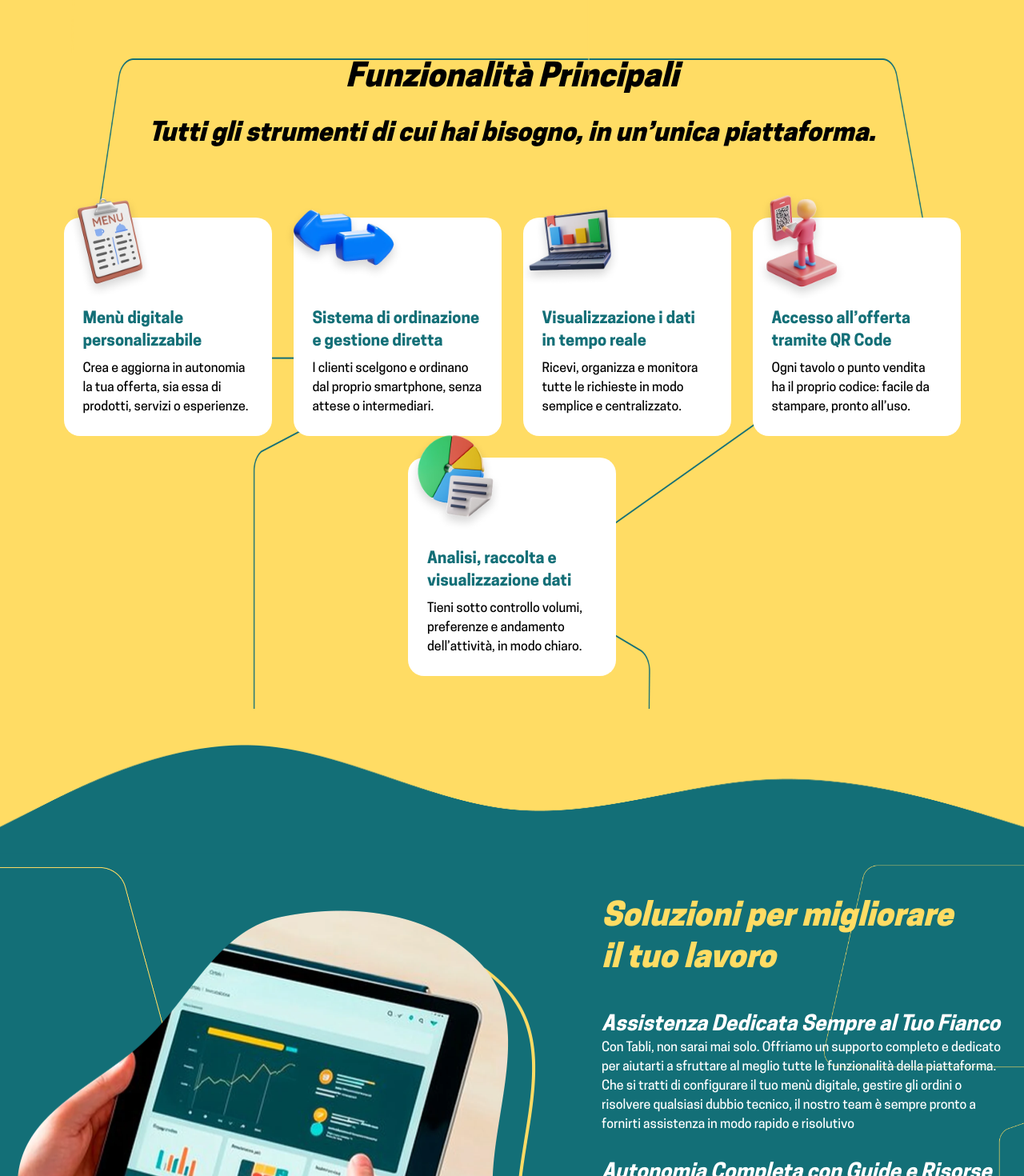
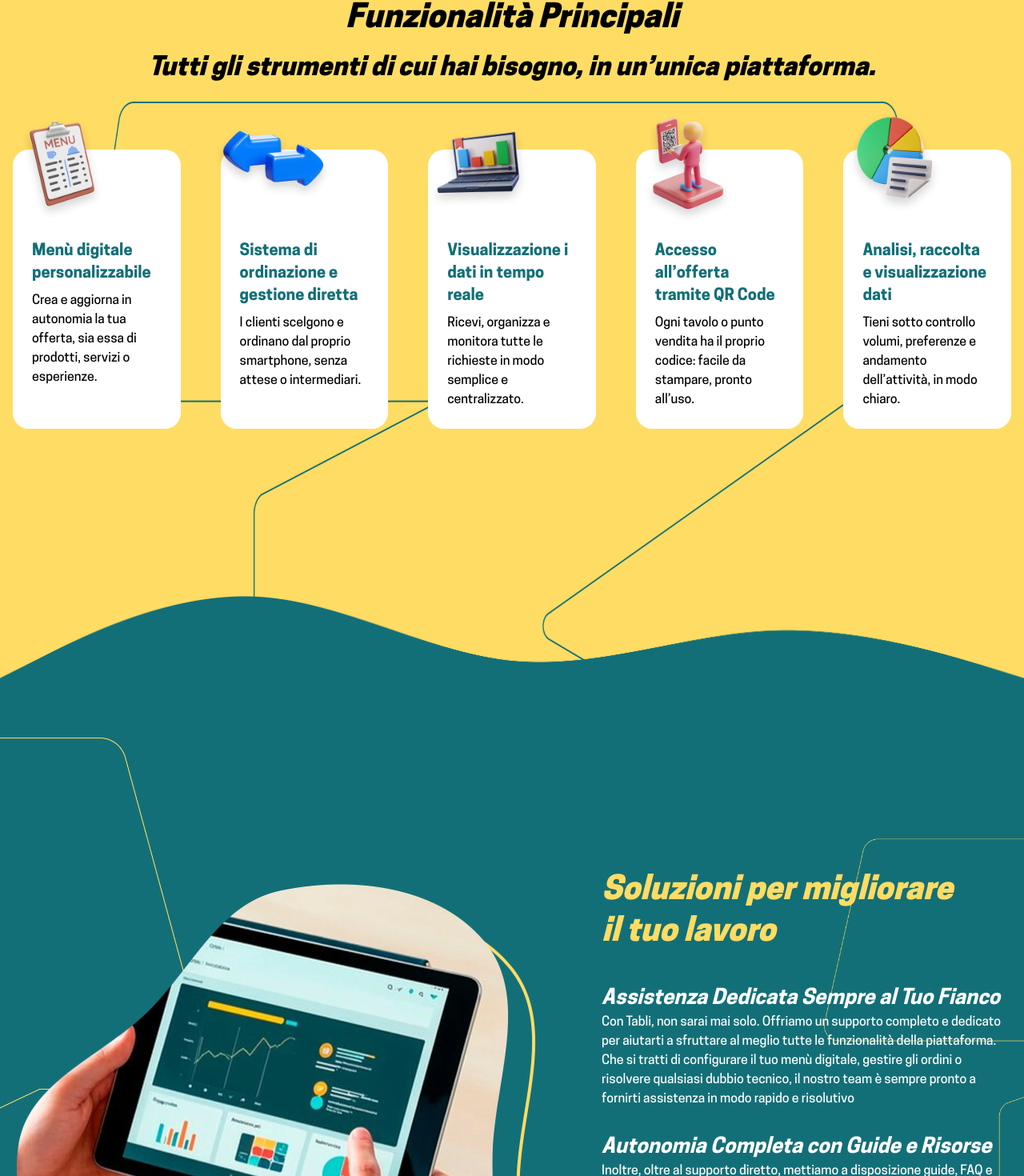
Before and after one commit to tusharswami534/tabli, a Next.js app: page /valorizza in a window 1280 px wide. Shown: the part 1685-3155 px from the top of the page at 80% size. Built offline with nearby package versions, Linux system fonts and the light colour scheme.

Commit message:
change color

```diff
--- a/src/components/valorizza/FunzionalitaPrincipali.jsx
+++ b/src/components/valorizza/FunzionalitaPrincipali.jsx
@@ -2,12 +2,12 @@ import React from 'react'
 import Image from 'next/image'
 const FunzionalitaPrincipali = () => {
   return (
-    <div className='bg-yellow py-[160px] pt-[200px] relative'>
-      <Image className='absolute top-[16%] h-[830px] w-full xl:block hidden' src="/assets/images/png/Funzionalità-layer.png" alt='top-layer' width={1920} height={152} />
-      <div className="max-w-[1560px] mx-auto pb-10">
-        <h2 className='font-black text-40 text-center pb-4 italic'>Funzionalità Principali</h2>
-        <h5 className='font-black text-32 text-center italic'>Tutti gli strumenti di cui hai bisogno, in un’unica piattaforma.</h5>
-        <div className="flex flex-wrap justify-center pt-20 gap-[27px]">
+    <div className='bg-yellow xl:pb-[300px] pb-[150px] 2xl:pt-[200px] pt-[130px] relative'>
+      <Image className='absolute 2xl:top-[16%] min-[1200px]:top-[24%]  min-[1200px]:h-[830px] h-auto w-full xl:block hidden' src="/assets/images/png/Funzionalità-layer.png" alt='top-layer' width={1920} height={152} />
+      <div className="max-w-[1560px] mx-auto pb-10 px-4">
+        <h2 className='font-black text-40 text-center pb-4 italic leading-130'>Funzionalità Principali</h2>
+        <h5 className='font-black md:text-32 text-26 text-center italic leading-130'>Tutti gli strumenti di cui hai bisogno, in un’unica piattaforma.</h5>
+        <div className="flex max-xl:flex-wrap justify-center pt-20 2xl:gap-[27px] min-[1300px]:gap-[30px] gap-[50px]">
           <div className='rounded-[20px] bg-white p-6 relative'>
             <Image className='absolute -left-[8%] -top-[16%]' src="/assets/images/png/menu.png" alt='menu' width={160} height={160} />
             <h5 className='text-[#136F77] text-xl font-bold max-w-[212px] pt-[89px] pb-2'>
--- a/src/components/valorizza/SoluzioniMigliorare.jsx
+++ b/src/components/valorizza/SoluzioniMigliorare.jsx
@@ -1,34 +1,34 @@
 import React from 'react'
 import Image from 'next/image'
+import { CONTENT_LIST } from '../../utils/helper'
+
+
 const SoluzioniMigliorare = () => {
   return (
     <div>
-      <div className='bg-dark-blue relative -mt-1 xl:pt-10'>
-        <Image className='absolute lg:-top-[13%] md:-top-[8%] -top-[5%] md:h-[136px] h-[94px] w-full' src="/assets/images/png/Soluzioni-top-layer.png" alt='top-layer' width={1920} height={136} />
-        <Image className='absolute 2xl:-bottom-[12%] lg:-bottom-[14%] md:-bottom-[10%] md:h-[136px] h-[94px] -bottom-[5%] w-full' src="/assets/images/png/Soluzioni-bottom-layer.png" alt='bottom-layer' width={1920} height={152} />
-        <Image className='absolute h-auto left-0 w-[260px] xl:block hidden top-[5%]' src="/assets/images/png/soluzioni-left-layer.png" alt='top-layer' width={1920} height={136} />
-        <Image className='absolute h-auto right-0 2xl:max-w-[379px] max-w-[250px] xl:block hidden' src="/assets/images/png/soluzioni-right-layer.png" alt='bottom-layer' width={1920} height={152} />
+      <div className="bg-dark-blue relative -mt-1 pt-[176px]">
+        <Image className="absolute lg:-top-[13%] md:-top-[8%] -top-[5%] md:h-[136px] h-[94px] w-full" src="/assets/images/png/Soluzioni-top-layer.png" alt="top-layer" width={1920} height={136} />
+        <Image className="absolute 2xl:-bottom-[12%] lg:-bottom-[14%] md:-bottom-[10%] md:h-[136px] h-[94px] -bottom-[5%] w-full" src="/assets/images/png/Soluzioni-bottom-layer.png" alt="bottom-layer" width={1920} height={152} />
+        <Image className="absolute h-auto left-0 w-[260px] xl:block hidden top-[5%]" src="/assets/images/png/soluzioni-left-layer.png" alt="top-layer" width={1920} height={136} />
+        <Image className="absolute h-auto right-0 2xl:max-w-[379px] max-w-[250px] xl:block hidden" src="/assets/images/png/soluzioni-right-layer.png" alt="bottom-layer" width={1920} height={152} />
         <div className="max-w-[1560px] mx-auto px-4">
           <div className="flex max-lg:flex-col lg:gap-20 gap-10 max-xl:justify-center pt-10 xl:pb-[100px] md:pb-20 relative z-10 max-w-[1408px] mx-auto">
-           <Image className=' xl:max-w-[656px] xl:h-[640px] lg:max-w-[427px] md:max-w-[467px] max-w-[350px] w-full md:h-[500px] max-lg:mx-auto' src="/assets/images/webp/soluzioni.webp" alt='soluzioni-image' width={656} height={640}/>
+            <Image className="xl:max-w-[656px] xl:h-[640px] lg:max-w-[427px] md:max-w-[467px] max-w-[350px] w-full md:h-[500px] max-lg:mx-auto" src="/assets/images/webp/soluzioni.webp" alt="soluzioni-image" width={656} height={640} />
             <div>
-              <h3 className='lg:max-w-[465px] max-lg:text-center max-sm:text-left max-w-none italic text-40 leading-130 text-[#FFDC64] font-black xl:pb-10 pb-6'>
-                Soluzioni per migliorare
-                il tuo lavoro
+              <h3 className="lg:max-w-[465px] max-lg:text-center max-sm:text-left max-w-none italic text-40 leading-130 text-yellow font-black xl:pb-10 pb-6">
+                Soluzioni per migliorare il tuo lavoro
               </h3>
               <div>
-                <div className='xl:pb-8 pb-5'>
-                  <h4 className='text-26 font-bold text-white italic max-lg:text-center max-sm:text-left max-sm:pb-3 !leading-130'>Assistenza Dedicata Sempre al Tuo Fianco</h4>
-                  <p className='font-medium text-base text-white xl:max-w-[520px] max-w-[800px] mx-auto max-lg:text-center max-sm:text-left'>Con Tabli, non sarai mai solo. Offriamo un supporto completo e dedicato per aiutarti a sfruttare al meglio tutte le funzionalità della piattaforma. Che si tratti di configurare il tuo menù digitale, gestire gli ordini o risolvere qualsiasi dubbio tecnico, il nostro team è sempre pronto a fornirti assistenza in modo rapido e risolutivo</p>
-                </div>
-                <div className='xl:pb-8 pb-5'>
-                  <h4 className='text-26 font-bold text-white italic max-lg:text-center max-sm:text-left !leading-130 max-sm:pb-3'>Autonomia Completa con Guide e Risorse</h4>
-                  <p className='font-medium text-base text-white xl:max-w-[520px] max-w-[800px] mx-auto  max-lg:text-center max-sm:text-left'>Inoltre, oltre al supporto diretto, mettiamo a disposizione guide, FAQ e tutorial dettagliati. Potrai così imparare a gestire ogni aspetto della piattaforma in totale autonomia, senza perdere tempo.</p>
-                </div>
-                <div className='xl:pb-8 pb-5'>
-                  <h4 className='text-26 font-bold text-white italic max-lg:text-center max-sm:text-left !leading-130 max-sm:pb-3'>Ottimizza il Tuo Lavoro con Soluzioni Efficaci</h4>
-                  <p className='font-medium text-base text-white xl:max-w-[520px] max-w-[800px] mx-auto max-lg:text-center max-sm:text-left'>Con Tabli, ogni parte del processo è pensata per facilitare il tuo lavoro, rendendolo più efficiente e produttivo. Il nostro obiettivo è che tu possa concentrarti su ciò che è più importante: gestire la tua attività al meglio, mentre noi ci occupiamo della parte tecnologica.</p>
-                </div>
+                {CONTENT_LIST.map((item, index) => (
+                  <div key={index} className="xl:pb-8 pb-5">
+                    <h4 className="text-26 font-bold text-white italic max-lg:text-center max-sm:text-left max-sm:pb-3 !leading-130">
+                      {item.title}
+                    </h4>
+                    <p className="font-medium text-base text-white xl:max-w-[520px] max-w-[800px] mx-auto max-lg:text-center max-sm:text-left">
+                      {item.description}
+                    </p>
+                  </div>
+                ))}
               </div>
             </div>
           </div>
@@ -37,4 +37,5 @@ const SoluzioniMigliorare = () => {
     </div>
   )
 }
+
 export default SoluzioniMigliorare
--- a/src/utils/helper.js
+++ b/src/utils/helper.js
@@ -112,3 +112,20 @@ export const COSA_POTRAI_DATA_LIST = [
       description:"Semplifica le interazioni con i clienti, ottimizza i tempi e offri un servizio moderno, chiaro e senza errori.",
     },
   ];
+export const CONTENT_LIST = [
+  {
+    title: "Assistenza Dedicata Sempre al Tuo Fianco",
+    description:
+      "Con Tabli, non sarai mai solo. Offriamo un supporto completo e dedicato per aiutarti a sfruttare al meglio tutte le funzionalità della piattaforma. Che si tratti di configurare il tuo menù digitale, gestire gli ordini o risolvere qualsiasi dubbio tecnico, il nostro team è sempre pronto a fornirti assistenza in modo rapido e risolutivo",
+  },
+  {
+    title: "Autonomia Completa con Guide e Risorse",
+    description:
+      "Inoltre, oltre al supporto diretto, mettiamo a disposizione guide, FAQ e tutorial dettagliati. Potrai così imparare a gestire ogni aspetto della piattaforma in totale autonomia, senza perdere tempo.",
+  },
+  {
+    title: "Ottimizza il Tuo Lavoro con Soluzioni Efficaci",
+    description:
+      "Con Tabli, ogni parte del processo è pensata per facilitare il tuo lavoro, rendendolo più efficiente e produttivo. Il nostro obiettivo è che tu possa concentrarti su ciò che è più importante: gestire la tua attività al meglio, mentre noi ci occupiamo della parte tecnologica.",
+  },
+]
```
